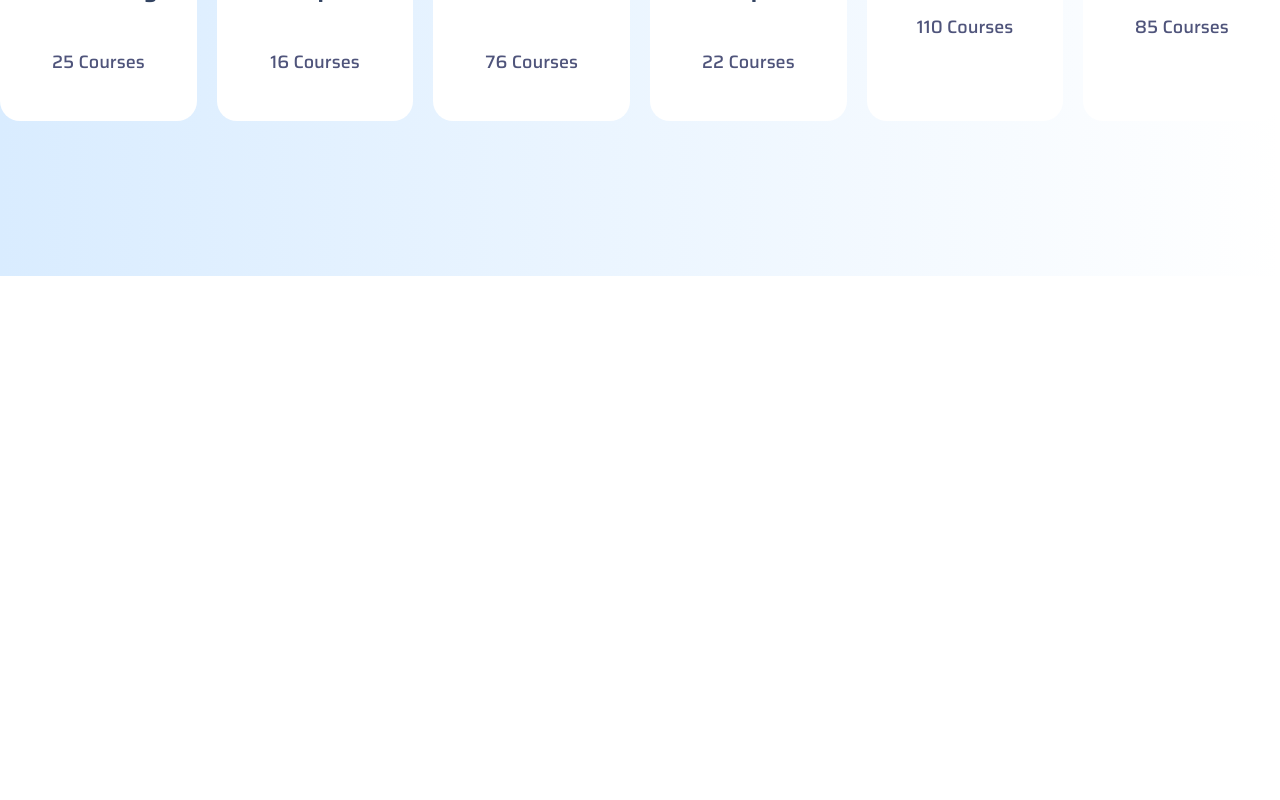
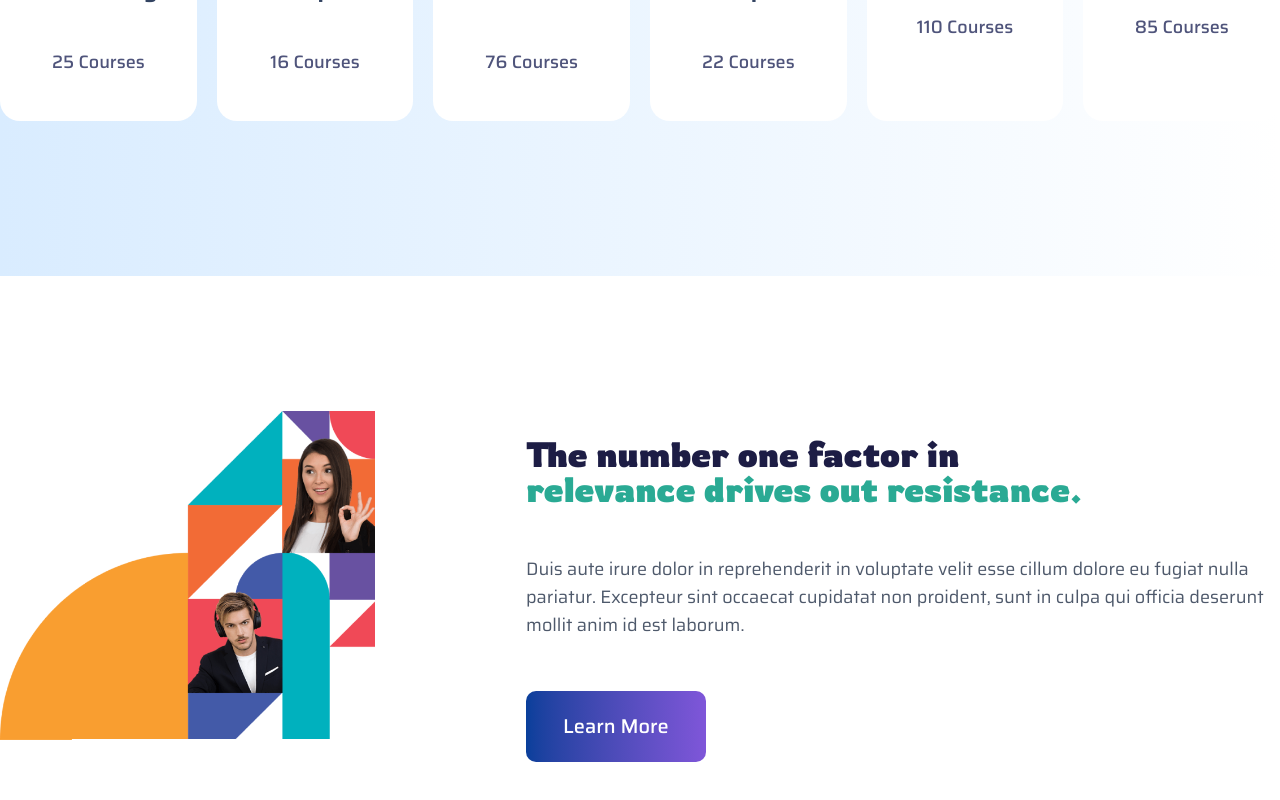
Before and after one commit to shoumen-shomu/edujarr, a Next.js app: page / in a window 1280 px wide. Shown: the part 4161-4961 px from the top of the page. Before the commit the page ends 4437 px from the top, so only its background shows below. Built offline with nearby package versions, Linux system fonts and the light colour scheme.

Commit message:
Number part done

```diff
--- /dev/null
+++ b/src/app/layouts/home/Number.jsx
@@ -0,0 +1,37 @@
+import Button from "@/app/components/Button";
+import Container from "@/app/components/Container";
+import Image from "next/image";
+import React from "react";
+
+const Number = () => {
+  return (
+    <>
+      <section>
+        <Container>
+          <div className="flex gap-37.75 items-center mt-33.75 mb-28.5">
+            <div className="">
+              <Image
+                src="/images/numberimage.png"
+                alt=""
+                width={664}
+                height={666}
+              />
+            </div>
+            <div className="">
+              <h2 className="w-143.75 font-rowdies font-bold text-[35px] text-[#1D1D45] leading-8.75">The number one factor in <span className="text-[#2AAA94]">relevance drives out resistance.</span></h2>
+              <p className="w-188.5 font-saira font-normal text-lg text-[#4E596B] leading-7 pt-12 pb-13">
+                Duis aute irure dolor in reprehenderit in voluptate velit esse
+                cillum dolore eu fugiat nulla pariatur. Excepteur sint occaecat
+                cupidatat non proident, sunt in culpa qui officia deserunt
+                mollit anim id est laborum.
+              </p>
+              <Button className={"py-4.5 px-9.25 font-saira font-medium text-[20px] text-[#FFFFFF] leading-8.75 bg-linear-to-r from-[#083F9B] to-[#7F56D9] rounded-[10px]"} btnTxt={"Learn More"}/>
+            </div>
+          </div>
+        </Container>
+      </section>
+    </>
+  );
+};
+
+export default Number;
--- a/src/app/page.js
+++ b/src/app/page.js
@@ -5,6 +5,7 @@ import Featuredcourses from "./layouts/home/Featuredcourses";
 import Learn from "./layouts/home/Learn";
 import Categories from "./layouts/home/Categories";
 import CategoryCard from "./components/CategoryCard";
+import Number from "./layouts/home/Number";
 
 const page = () => {
   return (
@@ -14,6 +15,7 @@ const page = () => {
       <Featuredcourses />
       <Learn />
       <Categories/>
+      <Number/>
     </>
   );
 };
```
Also changed, not shown: public/images/numberimage.png (added).
